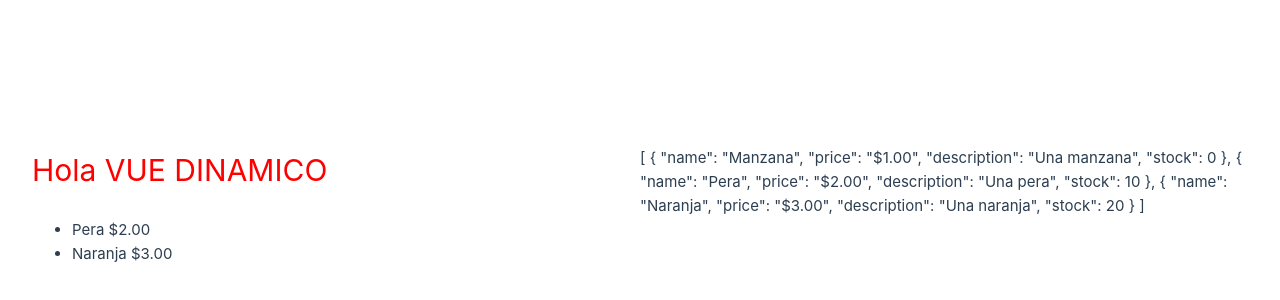
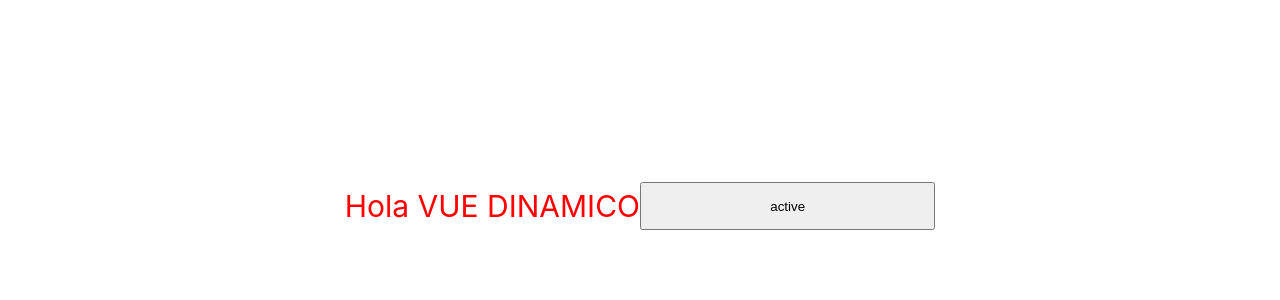
Before and after one commit to COLADOXD/first-vue, a Vue app: page / in a window 1280 px wide. Shown: the part 194-494 px from the top of the page. Built offline with nearby package versions, Linux system fonts and the light colour scheme.

Commit message:
28. Evento Click (v-on)

```diff
--- a/src/App.vue
+++ b/src/App.vue
@@ -2,40 +2,16 @@
 
 const name = "Vue dinamico";
 
-const arrayFrutas = [
-  {
-    name: "Manzana",
-    price: "$1.00",
-    description: "Una manzana",
-    stock: 0,
-  },
-  {
-    name: "Pera",
-    price: "$2.00",
-    description: "Una pera",
-    stock: 10,
-  },
-  {
-    name: "Naranja",
-    price: "$3.00",
-    description: "Una naranja",
-    stock: 20,
-  },
-];
+const handleClick = () => {
+  console.log("Click");
+}
 </script>
 
 <template>
   <h1>
     Hola {{ name.toUpperCase() }}
   </h1>
-  <p>{{ arrayFrutas }}</p>
-  <ul>
-    <template v-for="(item, index) in arrayFrutas" :key="item.name">
-      <li v-if="item.stock > 0">
-        {{ item.name }} {{ item.price }}
-      </li>
-    </template>
-  </ul>
+  <button @click="handleClick()">active</button>
 </template>
 
 <style>
```
